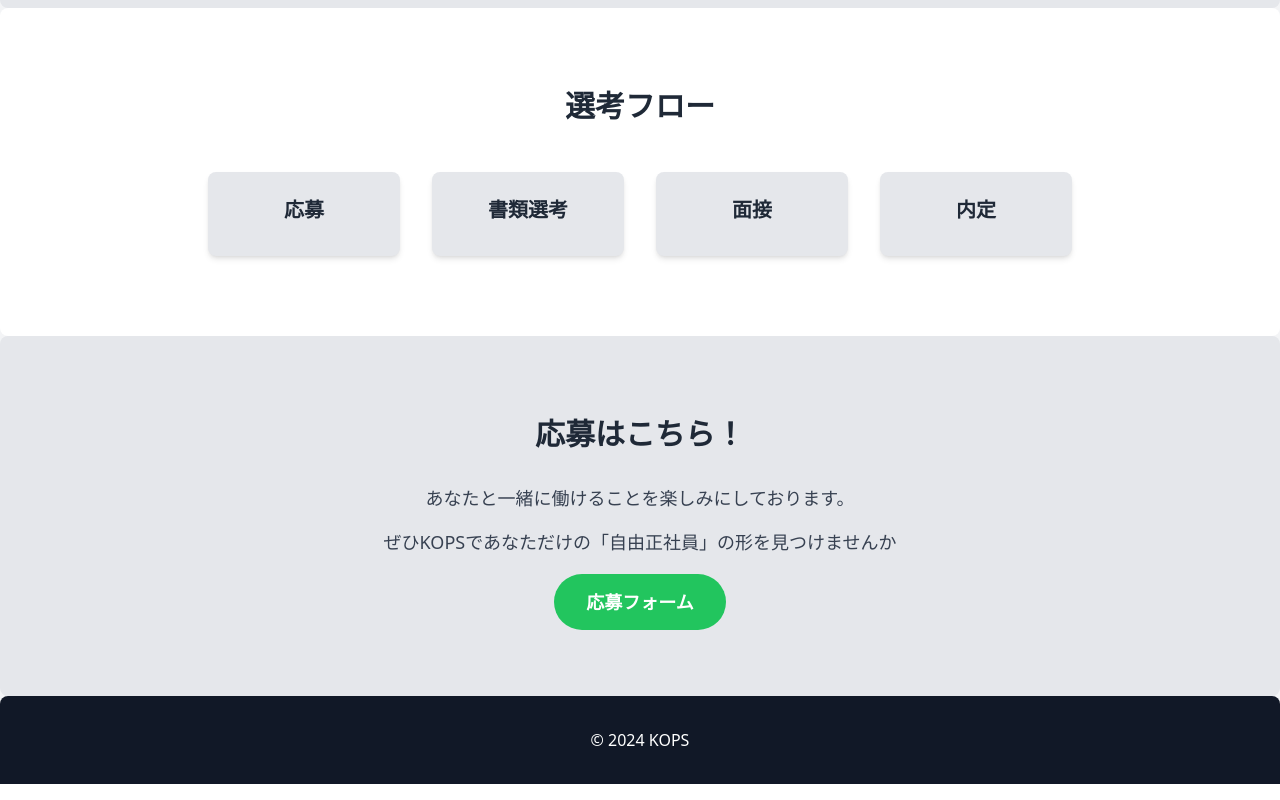
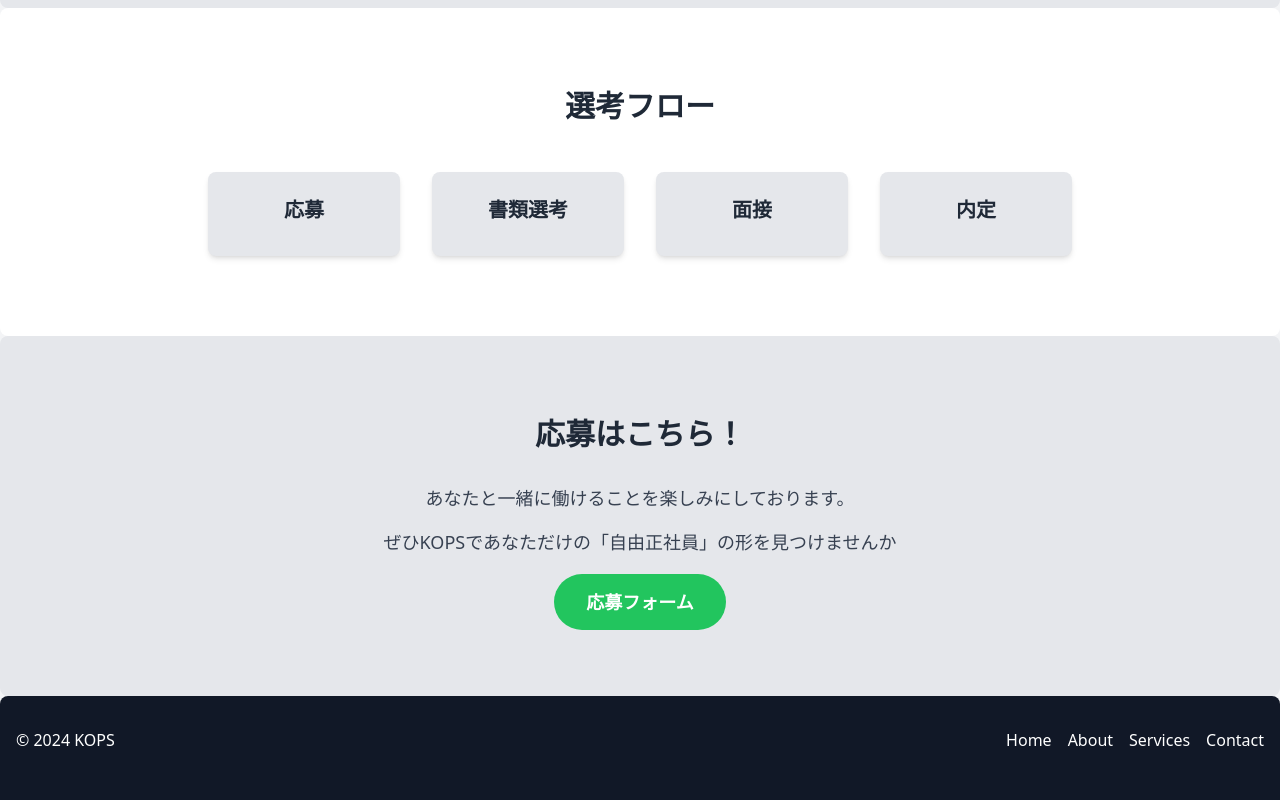
Before and after one commit to h-magome/kops-nuxt-project, a Nuxt app: page / in a window 1280 px wide. Shown: the part 3344-4144 px from the top of the page. Built offline with nearby package versions, Linux system fonts and the light colour scheme.

Commit message:
フッターを追加した

```diff
--- a/pages/index.vue
+++ b/pages/index.vue
@@ -163,8 +163,16 @@
     <!-- Footer -->
     <footer class="bg-gray-900 text-white py-8 rounded-t-lg">
       <div class="container mx-auto px-4">
-        <div class="text-center">
-          <p>&copy; 2024 KOPS</p>
+        <div class="flex flex-col md:flex-row justify-between items-center mb-4">
+          <div class="text-center md:text-left mb-4 md:mb-0">
+            <p>&copy; 2024 KOPS</p>
+          </div>
+          <nav class="flex flex-wrap justify-center md:justify-end space-x-4">
+            <a href="#" class="text-white hover:text-green-500">Home</a>
+            <a href="#" class="text-white hover:text-green-500">About</a>
+            <a href="#" class="text-white hover:text-green-500">Services</a>
+            <a href="#" class="text-white hover:text-green-500">Contact</a>
+          </nav>
         </div>
       </div>
     </footer>
```
